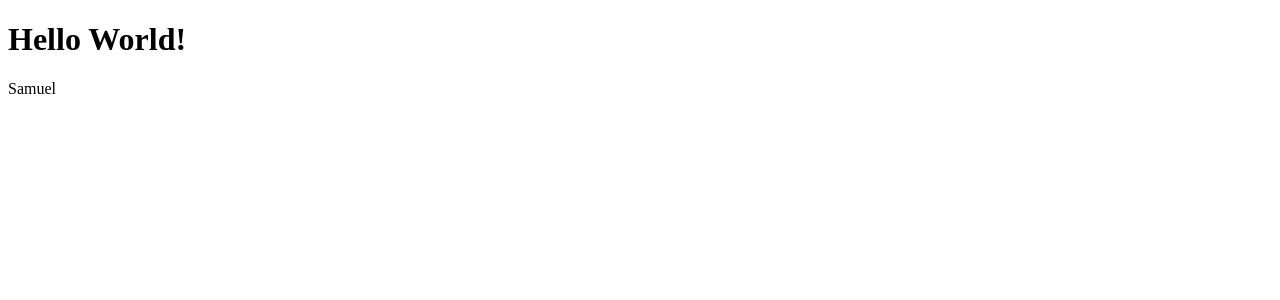
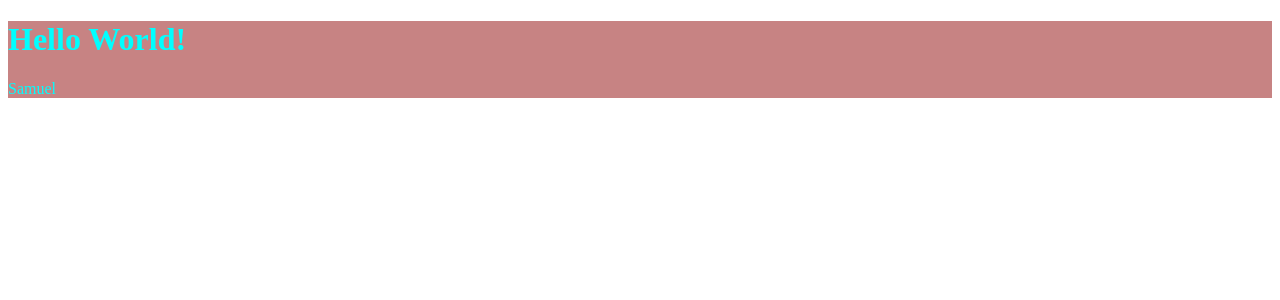
Before and after one commit to 1leumas/Node-React-RS, a React (Vite) app in the folder leumasnotes/: page / in a window 1280 px wide. Shown: the top 300 px of the page. Built offline with nearby package versions, Linux system fonts and the light colour scheme.

Commit message:
styled components

```diff
--- a/leumasnotes/package.json
+++ b/leumasnotes/package.json
@@ -11,7 +11,8 @@
   },
   "dependencies": {
     "react": "^18.2.0",
-    "react-dom": "^18.2.0"
+    "react-dom": "^18.2.0",
+    "styled-components": "^5.3.11"
   },
   "devDependencies": {
     "@types/react": "^18.0.37",
--- a/leumasnotes/src/pages/Details.jsx
+++ b/leumasnotes/src/pages/Details/index.jsx
@@ -1,9 +1,11 @@
+import { Container } from './styles';
+
 export function Details() {
 
     return (
-        <>
+        <Container>
         <h1>Hello World!</h1>
         <span>Samuel</span>
-        </>
+        </Container>
     )
 }
--- /dev/null
+++ b/leumasnotes/src/pages/Details/styles.js
@@ -0,0 +1,7 @@
+import styled from "styled-components";
+
+export const Container = styled.div`
+    background: rgb(199, 131, 131);
+    color: aqua;
+
+`;
```
Also changed, not shown: 1 other file (tests, documents, lock files or other folders).
